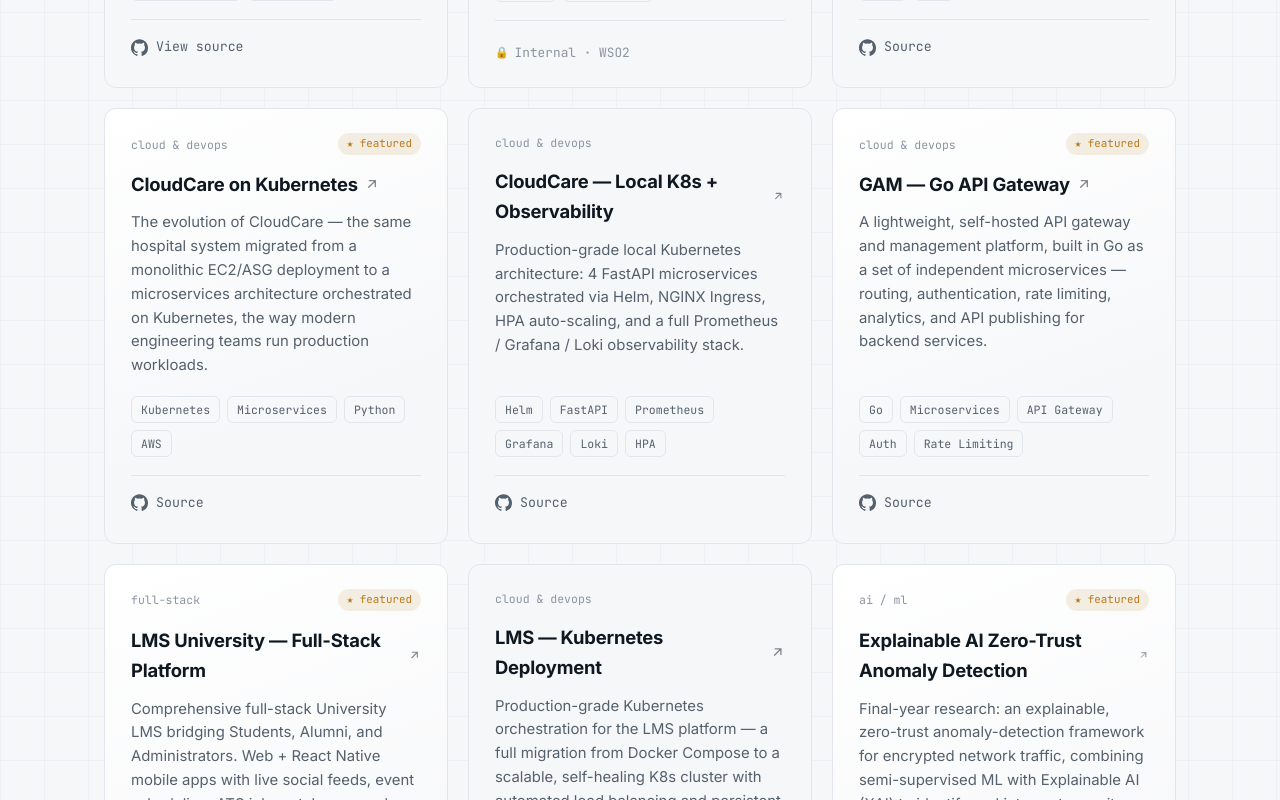
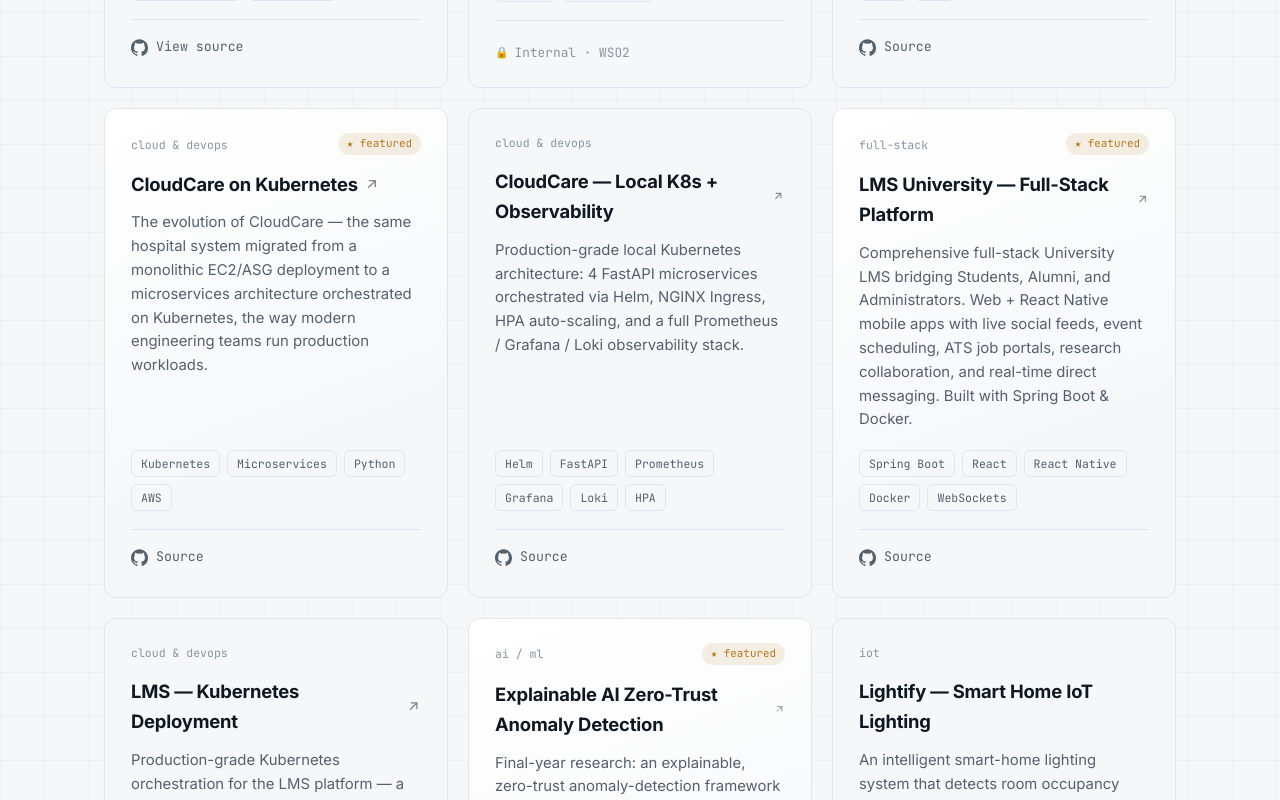
Before and after one commit to chala2001/chala-live, a React (Vite) app: page / in a window 1280 px wide. Shown: the part 6060-6860 px from the top of the page. Built offline with nearby package versions, Linux system fonts and the light colour scheme.

Commit message:
Set resume download filename to 'Chalaka Samith CV.pdf'

```diff
--- a/src/components/Hero.jsx
+++ b/src/components/Hero.jsx
@@ -81,7 +81,7 @@ export default function Hero() {
             <Link to="projects" smooth offset={-60} duration={600} className="btn btn-primary">
               View my work <ArrowIcon />
             </Link>
-            <a href={profile.resume} className="btn btn-ghost" download>
+            <a href={profile.resume} className="btn btn-ghost" download="Chalaka Samith CV.pdf">
               <DownloadIcon /> Résumé
             </a>
           </motion.div>
--- a/src/data/profile.js
+++ b/src/data/profile.js
@@ -190,15 +190,6 @@ export const projects = [
     repo: 'https://github.com/chala2001/cloud-care-local',
   },
   {
-    name: 'GAM — Go API Gateway',
-    category: 'Cloud & DevOps',
-    featured: true,
-    description:
-      'A lightweight, self-hosted API gateway and management platform, built in Go as a set of independent microservices — routing, authentication, rate limiting, analytics, and API publishing for backend services.',
-    tags: ['Go', 'Microservices', 'API Gateway', 'Auth', 'Rate Limiting'],
-    repo: 'https://github.com/chala2001/GAM',
-  },
-  {
     name: 'LMS University — Full-Stack Platform',
     category: 'Full-Stack',
     featured: true,
```
